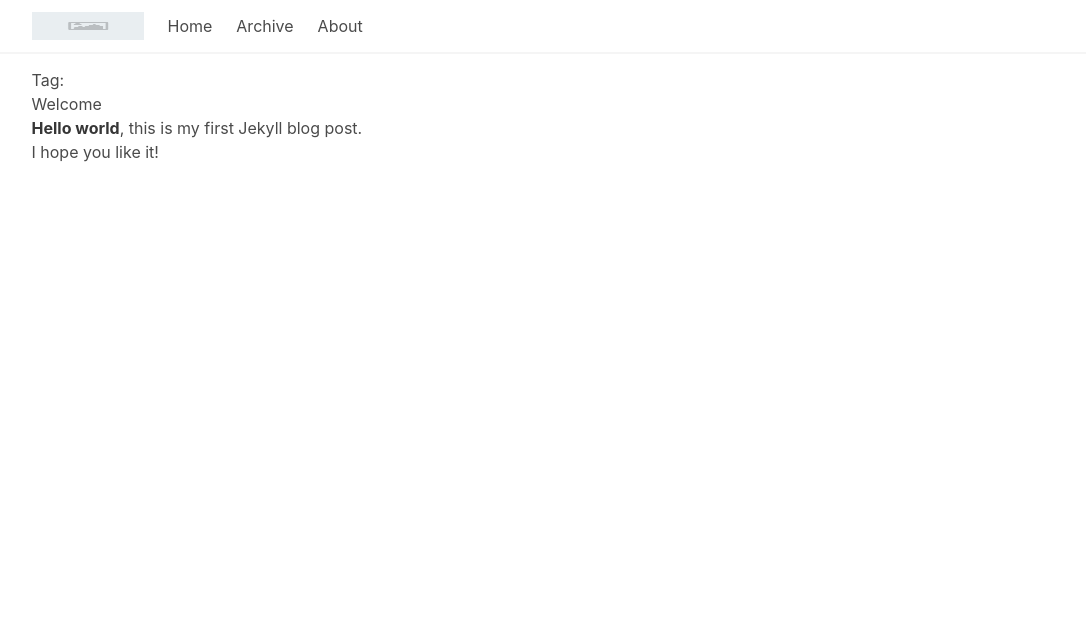
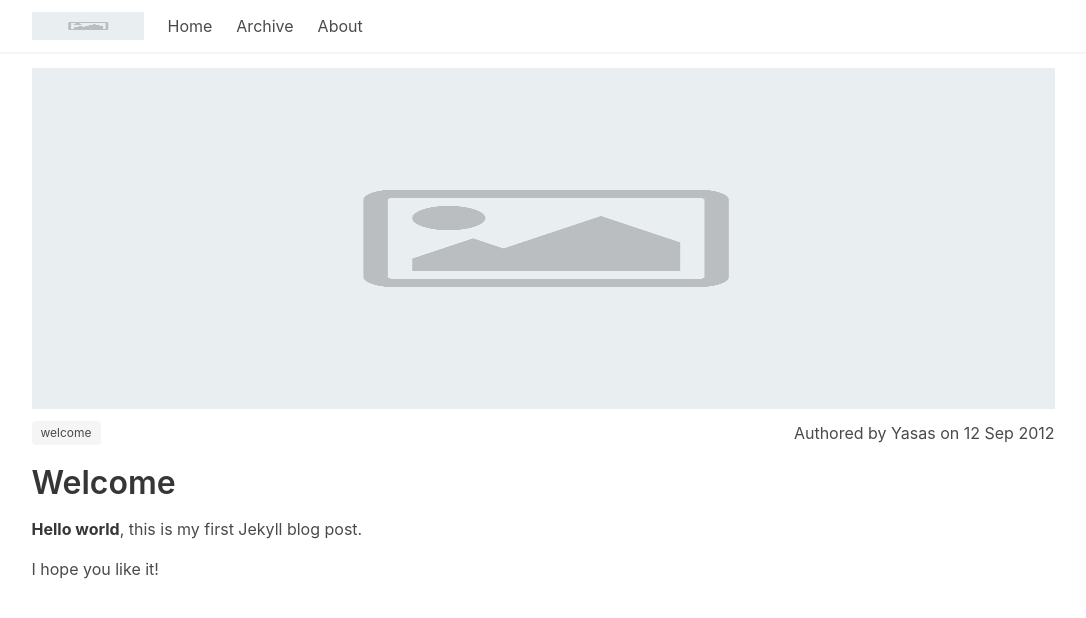
Before and after one commit to cloverlearn/cloverx, a Jekyll site: the page built from _posts/2012-09-12-welcome-to-jekyll.md, in a window 1280 px wide. Shown: the top 618 px of the page, without its empty margins (97-1183 px from the left). Built offline with Jekyll 4.4.1, drawn with Linux system fonts in a browser that asks for light colours.

Commit message:
Update post structure

```diff
--- a/_layouts/post.html
+++ b/_layouts/post.html
@@ -2,14 +2,19 @@
 layout: default
 ---
 
+{%- if page.image -%}
+{%- assign postImage = page.image | relative_url -%}
+{%- else -%}
+{%- assign postImage = "/assets/images/image-default.png" -%}
+{%- endif -%}
+
 <div class="post">
-    <h1>Tag: {{ page.tag }}</h1>
-    <ul>
-        {% for post in site.tags[page.tag] %}
-        <li><a href="{{ post.url }}">{{ post.title }}</a> ({{ post.date | date_to_string }})<br>
-            {{ post.description }}
-        </li>
-        {% endfor %}
-    </ul>
-    {{ content }}
+    <figure class="image is-3by1"><img src="{{ postImage }}" alt='Image Not Found!'></figure>
+    <div class="content">
+        <div class="is-flex is-justify-content-space-between pt-3">
+            <div class="tags">{% for tag in page.tags %}<span class="tag mr-1 mb-1">{{ tag }}</span>{% endfor %}</div>
+            <p>Authored by <span>{{ page.author }}</span> on <span>{{ page.date | date_to_string }}</span></p>
+        </div>
+        <div>{{ content }}</div>
+    <div>
 </div>
```
